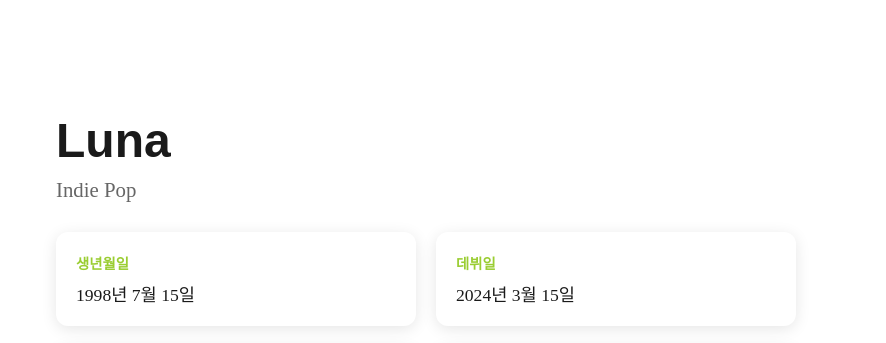
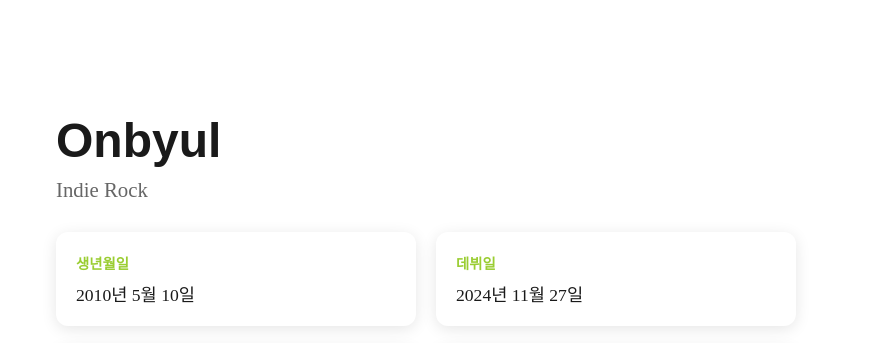
Before and after one commit to onbyul/onbrecords, a plain HTML site: page artists/onbyul.html in a window 1280 px wide. Shown: the part 136-479 px from the top of the page, 394-1280 px from the left. Drawn offline with Linux system fonts and the light colour scheme; a web font is replaced by a local one.

Commit message:
Update onbyul.html

```diff
--- a/artists/onbyul.html
+++ b/artists/onbyul.html
@@ -4,7 +4,7 @@
 <head>
     <meta charset="UTF-8">
     <meta name="viewport" content="width=device-width, initial-scale=1.0">
-    <title>Luna - ONB Records</title>
+    <title>onbyul - ONB Records</title>
     <link href="https://fonts.googleapis.com/css2?family=Mosk:wght@300;400;500;600;700&display=swap" rel="stylesheet">
     <link href="https://fonts.googleapis.com/css2?family=Pretendard:wght@300;400;500;600;700&display=swap" rel="stylesheet">
     <style>
@@ -323,17 +323,17 @@
     <div class="profile-header">
         <img src="images/artists/luna-profile.jpg" alt="Luna 프로필 사진" class="profile-image">
         <div class="profile-info">
-            <h1 class="artist-name english">Luna</h1>
-            <p class="artist-genre">Indie Pop</p>
+            <h1 class="artist-name english">Onbyul</h1>
+            <p class="artist-genre">Indie Rock</p>
 
             <div class="info-grid">
                 <div class="info-item">
                     <div class="info-label">생년월일</div>
-                    <div class="info-value">1998년 7월 15일</div>
+                    <div class="info-value">2010년 5월 10일</div>
                 </div>
                 <div class="info-item">
                     <div class="info-label">데뷔일</div>
-                    <div class="info-value">2024년 3월 15일</div>
+                    <div class="info-value">2024년 11월 27일</div>
                 </div>
                 <div class="info-item">
                     <div class="info-label">출신지</div>
```
